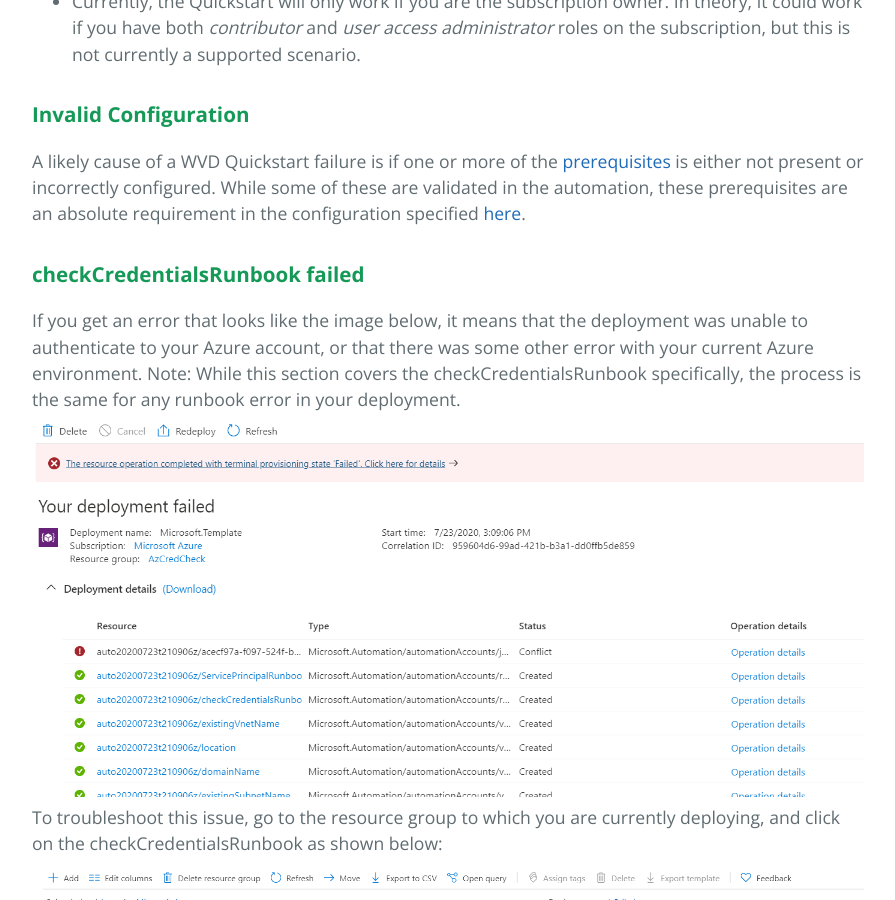
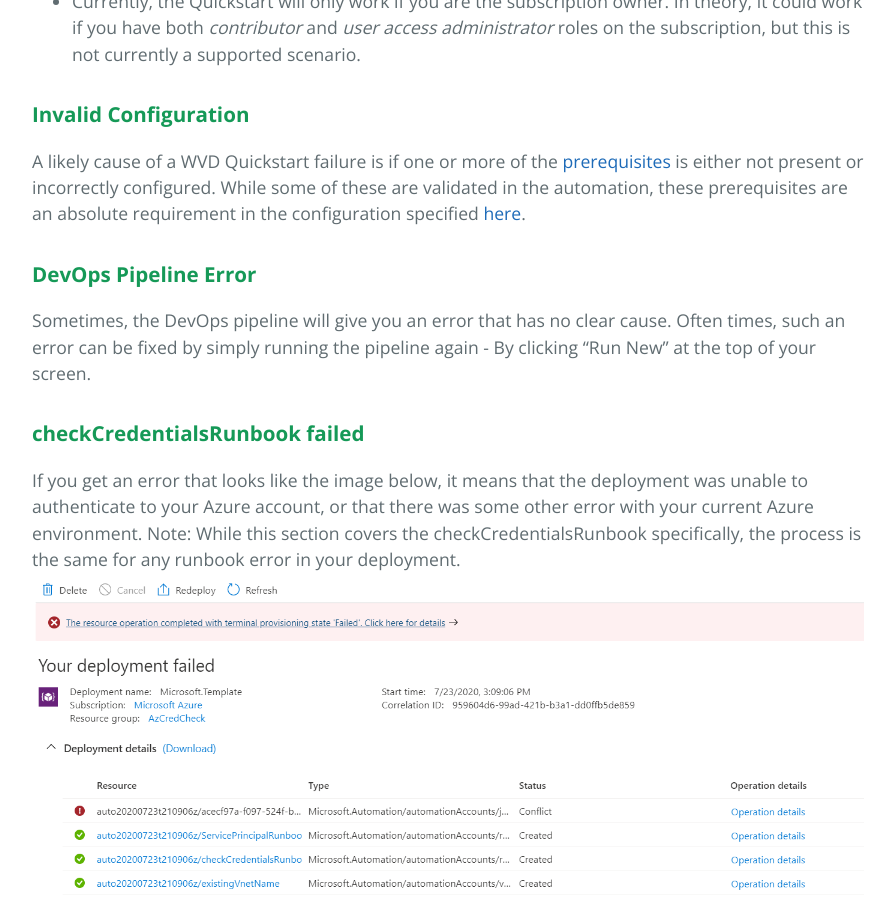
Before and after one commit to samvdjagt/wvdquickstart, a Jekyll site: the page built from troubleshoot.md, in a window 1280 px wide and 900 px high, scrolled down 912 px. Shown: the whole window, without its empty margins (192-1087 px from the left). Built offline with Jekyll 4.4.1, drawn with Linux system fonts in a browser that asks for light colours.

Commit message:
Update troubleshoot.md

```diff
--- a/troubleshoot.md
+++ b/troubleshoot.md
@@ -15,6 +15,9 @@
 
 ### <b>Invalid Configuration</b>
 A likely cause of a WVD Quickstart failure is if one or more of the <a href="howto">prerequisites</a> is either not present or incorrectly configured. While some of these are validated in the automation, these prerequisites are an absolute requirement in the configuration specified <a href="howto">here</a>.
+
+### <b>DevOps Pipeline Error</b>
+Sometimes, the DevOps pipeline will give you an error that has no clear cause. Often times, such an error can be fixed by simply running the pipeline again - By clicking "Run New" at the top of your screen.
 
 ### <b>checkCredentialsRunbook failed</b>
 If you get an error that looks like the image below, it means that the deployment was unable to authenticate to your Azure account, or that there was some other error with your current Azure environment. Note: While this section covers the checkCredentialsRunbook specifically, the process is the same for any runbook error in your deployment.
```
